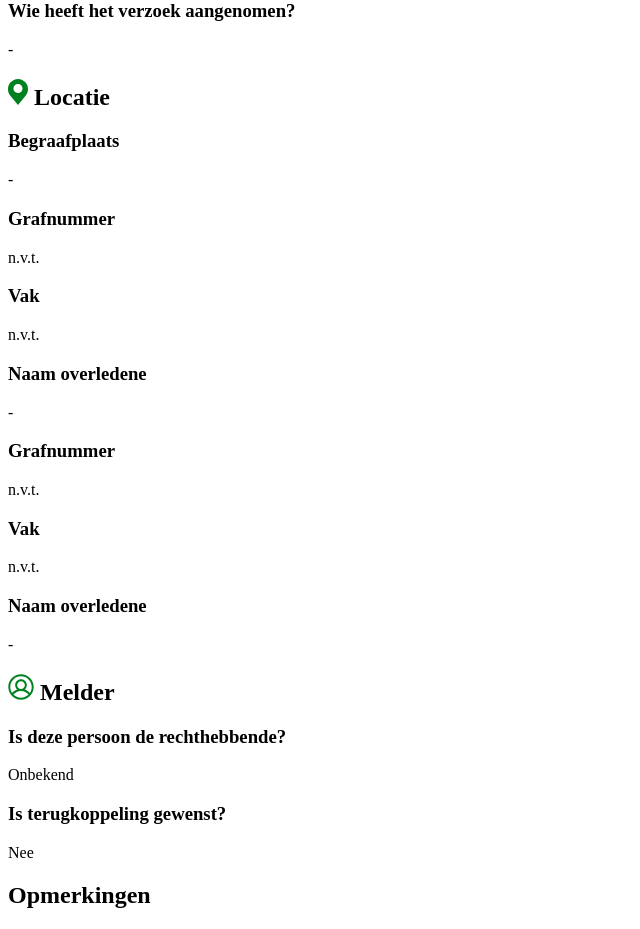
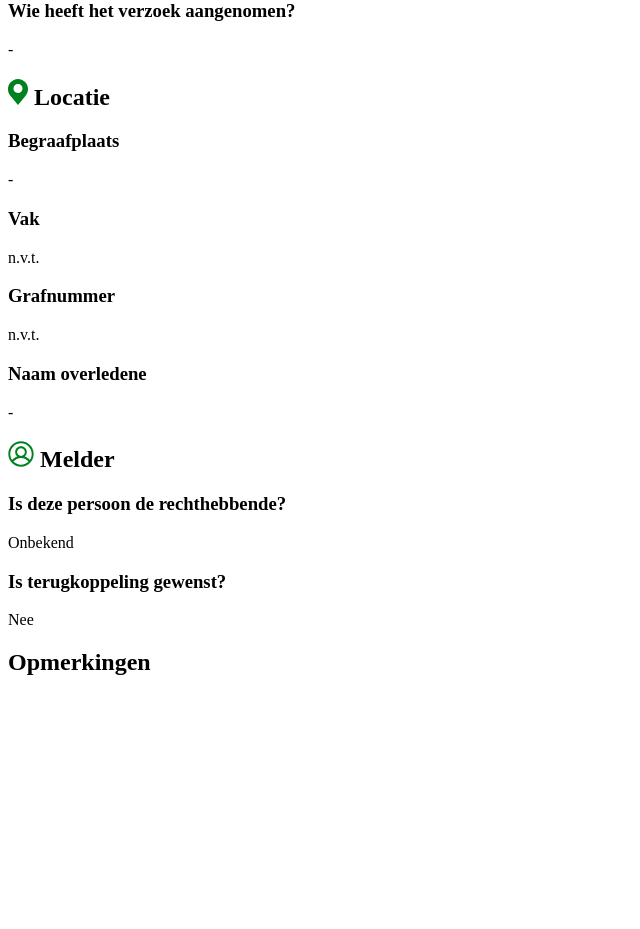
Before and after one commit to forza-mor-rotterdam/regie, a Django app: template app/apps/regie/templates/melding/part_detail.html in a window 1280 px wide. Shown: the part 329-1258 px from the top of the page, without its empty margins (0-640 px from the left). After the commit the page ends 1004 px from the top, so only its background shows below. Run offline with Django 3.2, Linux system fonts and the light colour scheme; the template is opened without the code that fills it, so the values that code supplies are empty.

Commit message:
Update part_detail.html

```diff
--- a/app/apps/regie/templates/melding/part_detail.html
+++ b/app/apps/regie/templates/melding/part_detail.html
@@ -120,16 +120,6 @@
                     </p>
                 </div>
                 <div>
-                    <h3 class="h5">Grafnummer</h3>
-                    <p>
-                        {% if melding.locaties.0.grafnummer %}
-                            {{ melding.locaties.0.grafnummer }}
-                        {% else %}
-                            n.v.t.
-                        {% endif %}
-                    </p>
-                </div>
-                <div>
                     <h3 class="h5">Vak</h3>
                     <p>
                         {% if melding.locaties.0.vak %}
@@ -140,30 +130,10 @@
                     </p>
                 </div>
                 <div>
-                    <h3 class="h5">Naam overledene</h3>
-                    <p>
-                        {% if melding.meta.naam_overledene %}
-                            {{ melding.meta.naam_overledene }}
-                        {% else %}
-                            -
-                        {% endif %}
-                    </p>
-                </div>
-                <div>
                     <h3 class="h5">Grafnummer</h3>
                     <p>
                         {% if melding.locaties.0.grafnummer %}
                             {{ melding.locaties.0.grafnummer }}
-                        {% else %}
-                            n.v.t.
-                        {% endif %}
-                    </p>
-                </div>
-                <div>
-                    <h3 class="h5">Vak</h3>
-                    <p>
-                        {% if melding.locaties.0.vak %}
-                            {{ melding.locaties.0.vak }}
                         {% else %}
                             n.v.t.
                         {% endif %}
```
